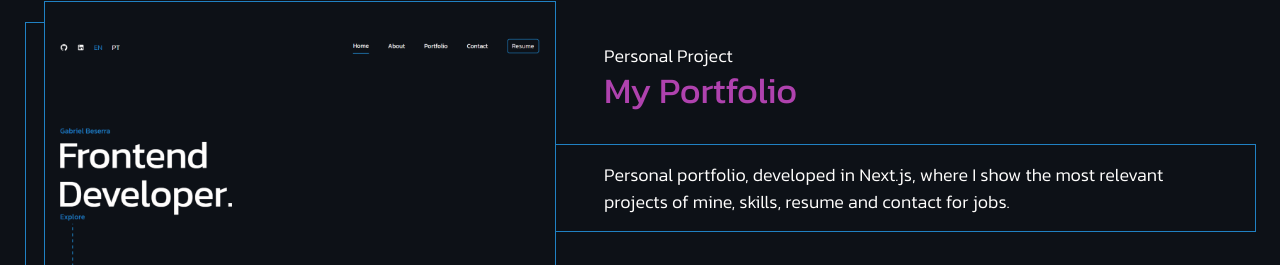
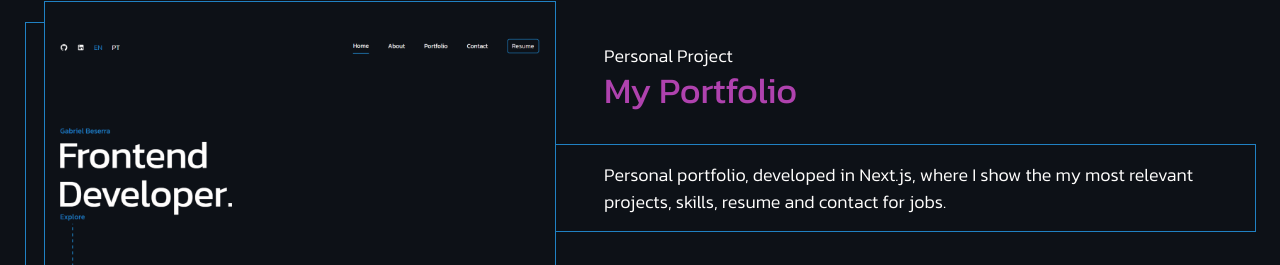
Before and after one commit to gbeserra95/my-portfolio, a Next.js app: page / in a window 1280 px wide. Shown: the part 1940-2205 px from the top of the page. Built offline with nearby package versions, Linux system fonts and the light colour scheme.

Commit message:
fix: portfolio description

```diff
--- a/src/data.js
+++ b/src/data.js
@@ -13,7 +13,7 @@ export const projects = [
         locale: "en",
         title: "My Portfolio",
         category: "Personal Project",
-        description: "Personal portfolio, developed in Next.js, where I show the most relevant projects of mine, skills, resume and contact for jobs.",
+        description: "Personal portfolio, developed in Next.js, where I show the my most relevant projects, skills, resume and contact for jobs.",
         stacks: ["Next.js", "Material UI", "EmailJS"],
         github: "https://github.com/gbeserra95/my-portfolio",
         link: "https://gabrielbeserra.com",
```
